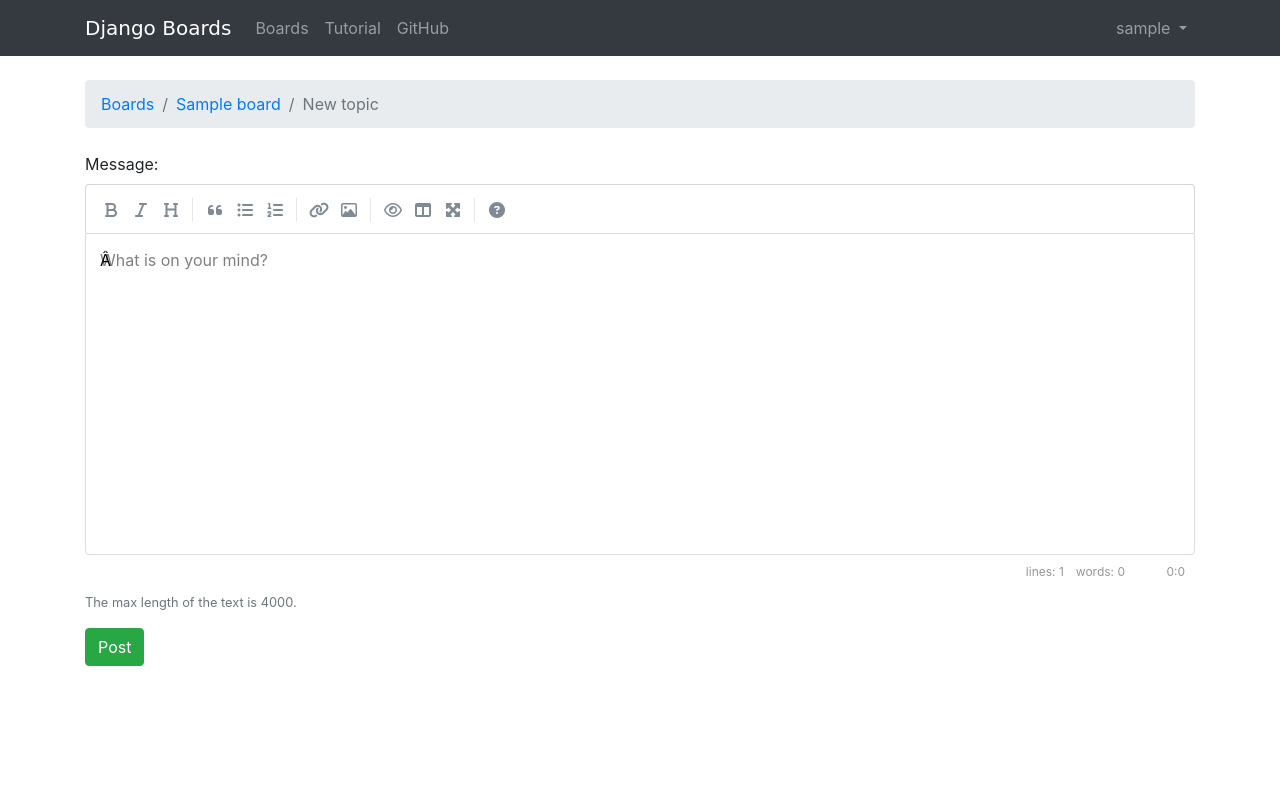
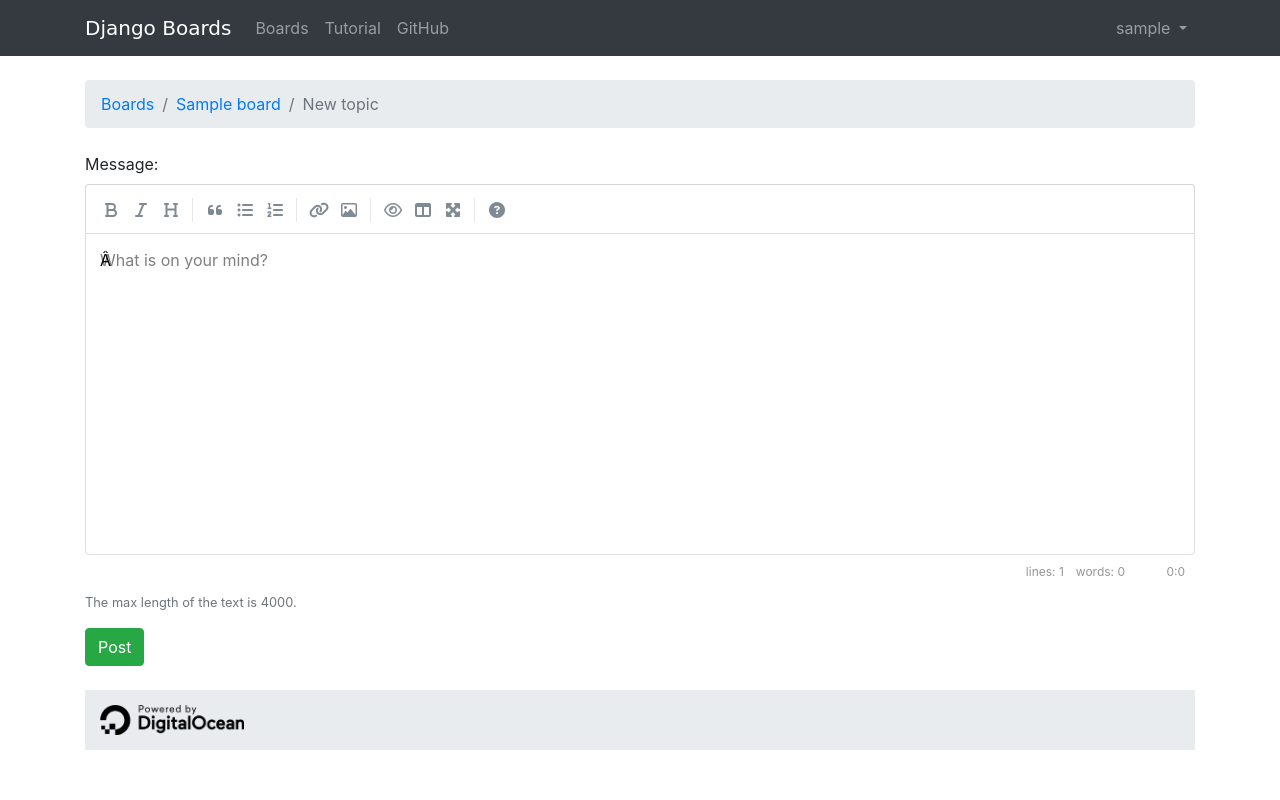
Before and after one commit to sheepxiaozi/forum, a Django app: page /boards/1/new/ in a window 1280 px wide. Run offline with Django 3.2, Linux system fonts and the light colour scheme; a user stored in the database is signed in; tables that the repository leaves empty hold one stand-in row (values such as "Sample post"); parts of the project's set-up code (start-up, migrations or seed data) failed here and were passed over; some libraries are stand-ins or nearby versions; some web fonts are replaced.

Commit message:
添加页脚

```diff
--- a/my_forum/static/css/app.css
+++ b/my_forum/static/css/app.css
@@ -1,3 +1,8 @@
+html,
+body {
+  height: 100%;
+}
+
 .navbar-brand {
     font-family: 'Shojumaru', cursive;
 }
@@ -6,3 +11,22 @@
   border-left: 5px solid rgba(0,0,0,.125);
   padding-left: 1.25rem;
 }
+
+.wrapper {
+  position: relative;
+  min-height: 100%;
+  height: auto !important;
+  height: 100%;
+  margin: 0 auto -60px;
+}
+
+ .push {
+  height: 60px;
+}
+
+ footer {
+  height: 60px;
+  padding: 15px 0;
+  background-color: #e9ecef;
+  position: relative;
+}
--- a/my_forum/templates/base.html
+++ b/my_forum/templates/base.html
@@ -10,6 +10,7 @@
   </head>
   <body>
     {% block body %}
+      <div class="wrapper">
         <nav class="navbar navbar-expand-sm navbar-dark bg-dark">
           <div class="container">
             <a class="navbar-brand" href="{% url 'index' %}">Django Boards</a>
@@ -25,7 +26,7 @@
                   <a class="nav-link" href="https://simpleisbetterthancomplex.com/series/beginners-guide/1.11/" target="_blank" rel="noopener">Tutorial</a>
                 </li>
                 <li class="nav-item">
-                <a class="nav-link" href="https://github.com/sibtc/django-beginners-guide" target="_blank" rel="noopener">GitHub</a>
+                  <a class="nav-link" href="https://github.com/sheepxiaozi/forum" target="_blank" rel="noopener">GitHub</a>
               </li>
             </ul>
               {% if user.is_authenticated %}
@@ -35,8 +36,8 @@
                       {{ user.username }}
                     </a>
                     <div class="dropdown-menu dropdown-menu-right" aria-labelledby="userMenu">
-                  <a class="dropdown-item" href="/settings/account/">My account</a>
-                  <a class="dropdown-item" href="/reset/">Change password</a>
+                      <a class="dropdown-item" href="{% url 'my_account' %}">My account</a>
+                      <a class="dropdown-item" href="{% url 'password_change' %}">Change password</a>
                       <div class="dropdown-divider"></div>
                       <a class="dropdown-item" href="{% url 'logout' %}">Log out</a>
                     </div>
@@ -51,7 +52,6 @@
             </div>
         </div>
       </nav>
-
         <div class="container">
           <ol class="breadcrumb my-4">
             {% block breadcrumb %}
@@ -59,7 +59,13 @@
           </ol>
           {% block content %}
         {% endblock %}
+      <footer>
+        <div class="container">
+          <a href="http://sibt.co/2xhZa6M" rel="nofollow noopener" target="_blank">
+            <img src="{% static 'img/DO_Powered_by_Badge_black.png' %}" alt="Powered by DigitalOcean" style="height: 30px;">
+          </a>
         </div>
+      </footer>
     {% endblock body %}
     <script src="{% static 'js/jquery-3.3.1.min.js' %}"></script>
     <script src="{% static 'js/popper.min.js' %}"></script>
```
Also changed, not shown: my_forum/static/img/DO_Powered_by_Badge_black.png (added). Lines whose indentation alone changed are shown as unchanged.
